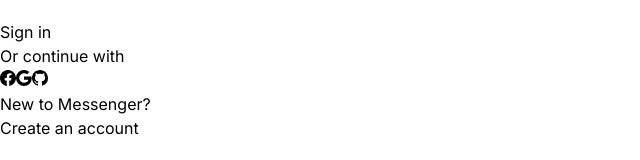
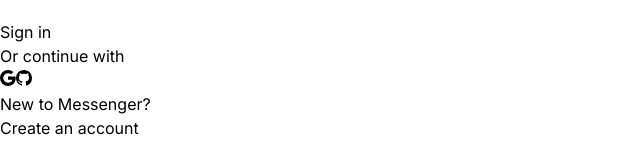
Before and after one commit to nguyenquocminhanh/messenger-clone, a Next.js app: page / in a window 1280 px wide. Shown: the part 148-308 px from the top of the page, without its empty margins (0-640 px from the left). Built offline with nearby package versions, Linux system fonts and the light colour scheme; no server answers; what pusher would draw is missing.

Commit message:
Facebook OAuth

```diff
--- a/app/(site)/components/AuthForm.tsx
+++ b/app/(site)/components/AuthForm.tsx
@@ -5,7 +5,7 @@
 import AuthSocialButton from './AuthSocialButton';
 import { useCallback, useEffect, useState } from "react";
 import { FieldValues, useForm, SubmitHandler } from "react-hook-form";
-import { BsGithub, BsGoogle, BsFacebook } from 'react-icons/bs';
+import { BsGithub, BsGoogle, BsFacebook, BsApple } from 'react-icons/bs';
 import axios from "axios";
 import { toast } from "react-hot-toast";
 import { signIn, useSession } from "next-auth/react";
@@ -191,10 +191,10 @@
                             flex
                             gap-2
                         ">
-                            <AuthSocialButton
-                                icon={BsFacebook}
-                                onClick={() => socialAction('facebook')}
-                            />
+                            {/* <AuthSocialButton
+                                icon={BsApple}
+                                onClick={() => socialAction('apple')}
+                            /> */}
 
                             <AuthSocialButton
                                 icon={BsGoogle}
--- a/app/api/auth/[...nextauth]/route.ts
+++ b/app/api/auth/[...nextauth]/route.ts
@@ -23,7 +23,8 @@
         FacebookProvider({
             clientId: process.env.FACEBOOK_CLIENT_ID as string,
             clientSecret: process.env.FACEBOOK_CLIENT_SECRET as string,
-          }),
+        }),
+
         CredentialsProvider({
             name: 'credentials',
             credentials: {
```
